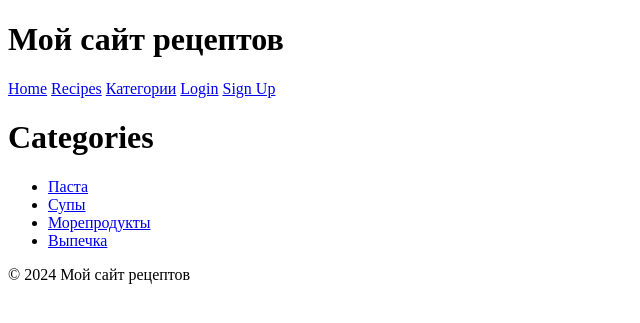
After one commit to Surnaya/Django_Final, a Django app: page /category/ in a window 1280 px wide. The commit adds this page. Shown: the top 323 px of the page, without its empty margins (0-640 px from the left). Run offline with Django 4.2, Linux system fonts and the light colour scheme; data comes from the database, SQL or seed files in the repository; both versions use the stored data as it was after the commit.

Commit message:
добавлена страница с категориями, отлажена авторизация

```diff
--- a/recipeproject/recipeproject/settings.py
+++ b/recipeproject/recipeproject/settings.py
@@ -27,7 +27,8 @@ DEBUG = True
 
 ALLOWED_HOSTS = []
 
-
+LOGIN_REDIRECT_URL = 'index'  # Перенаправление на главную страницу после логина
+LOGOUT_REDIRECT_URL = 'index'  # Перенаправление на главную страницу после выхода
 # Application definition
 
 INSTALLED_APPS = [
--- /dev/null
+++ b/recipeproject/recipesapp/templates/recipesapp/category_list.html
@@ -0,0 +1,12 @@
+{% extends 'base.html' %}
+
+{% block title %}Categories{% endblock %}
+
+{% block content %}
+    <h1>Categories</h1>
+    <ul>
+        {% for category in category %}
+            <li><a href="{% url 'category_detail' category.pk %}">{{ category.name }}</a></li>
+        {% endfor %}
+    </ul>
+{% endblock %}
--- a/recipeproject/recipesapp/templates/recipesapp/index.html
+++ b/recipeproject/recipesapp/templates/recipesapp/index.html
@@ -20,7 +20,7 @@
     {% for recipe in recipes %}
         <div class="recipe-summary">
             <h3><a href="{% url 'recipe_detail' recipe.pk %}">{{ recipe.title }}</a></h3>
-            <img src="{{ recipe.image.url }}" alt="{{ recipe.title }}">
+            <img src="{{ recipe.image.url }}" alt="{{ recipe.title }}" style="width:100px;height:auto;">
             <p>Category: {% for category in recipe.category.all %}{{ category.name }}{% if not forloop.last %}, {% endif %}{% endfor %}</p>
             <p>Cooking time: {{ recipe.cooking_time }} minutes</p>
             <p>Ingredients: {{ recipe.ingredients|truncatewords:20 }}</p>
--- a/recipeproject/recipesapp/templates/recipesapp/recipe_detail.html
+++ b/recipeproject/recipesapp/templates/recipesapp/recipe_detail.html
@@ -6,7 +6,7 @@
     <h1>{{ recipe.title }}</h1>
 <!--    <img src="{{ recipe.image.url }}" alt="{{ recipe.title }}">-->
     {% if recipe.image %}
-        <img src="{{ recipe.image.url }}" alt="{{ recipe.title }}">
+        <img src="{{ recipe.image.url }}" alt="{{ recipe.title }}" style="width:100px;height:auto;">
     {% else %}
         <p>No image available</p>
     {% endif %}
--- a/recipeproject/recipesapp/urls.py
+++ b/recipeproject/recipesapp/urls.py
@@ -1,5 +1,7 @@
 from django.urls import path
-from .views import index, recipe_create, recipe_detail, recipe_list, signup_view, login_view, recipe_delete, recipe_edit
+from .views import (index, recipe_create, recipe_detail, recipe_list,
+                    signup_view, login_view, recipe_delete, recipe_edit,
+                    category_list, category_detail)
 
 urlpatterns = [
     path('', index, name='index'),
@@ -10,5 +12,6 @@ urlpatterns = [
     path('login/', login_view, name='login'),
     path('recipe/<int:pk>/delete/', recipe_delete, name='recipe_delete'),
     path('recipe/<int:pk>/edit/', recipe_edit, name='recipe_edit'),
-
+    path('category/', category_list, name='category_list'),  # маршрут для списка категорий
+    path('category/<int:pk>/', category_detail, name='category_detail'),  # маршрут для рецептов категории
 ]
--- a/recipeproject/recipesapp/views.py
+++ b/recipeproject/recipesapp/views.py
@@ -23,6 +23,7 @@ def recipe_list(request):
 def recipe_detail(request, pk):
     recipe = Recipe.objects.get(pk=pk)
     return render(request, 'recipesapp/recipe_detail.html', {'recipe': recipe})
+
 
 def recipe_create(request):
     if request.method == 'POST':
@@ -50,6 +51,7 @@ def recipe_create(request):
         form = RecipeForm()
     return render(request, 'recipesapp/recipe_form.html', {'form': form})
 
+
 def signup_view(request):
     if request.method == 'POST':
         form = SignUpForm(request.POST)
@@ -70,6 +72,7 @@ def login_view(request):
             auth_login(request, form.get_user())
             return redirect('index')
     return render(request, 'registration/login.html', {'form': form})
+
 
 @login_required
 def recipe_delete(request, pk):
@@ -104,3 +107,14 @@ def recipe_edit(request, pk):
     else:
         form = RecipeForm(instance=recipe)
     return render(request, 'recipesapp/recipe_form.html', {'form': form, 'edit': True})
+
+
+def category_list(request):
+    category = RecipeCategory.objects.all()
+    return render(request, 'recipesapp/category_list.html', {'category': category})
+
+
+def category_detail(request, pk):
+    category = get_object_or_404(RecipeCategory, pk=pk)
+    recipes = Recipe.objects.filter(category=category)
+    return render(request, 'recipesapp/category_detail.html', {'category': category, 'recipes': recipes})
--- a/recipeproject/templates/base.html
+++ b/recipeproject/templates/base.html
@@ -11,6 +11,7 @@
         <nav>
             <a href="{% url 'index' %}">Home</a>
             <a href="{% url 'recipe_list' %}">Recipes</a>
+            <a href="{% url 'category_list' %}">Категории</a>
             {% if user.is_authenticated %}
                 <a href="{% url 'recipe_create' %}">Add New Recipe</a>
                 <a href="{% url 'logout' %}">Logout</a>
@@ -20,6 +21,17 @@
             {% endif %}
         </nav>
     </header>
+
+<!--    <aside>-->
+<!--        <h2>Categories</h2>-->
+<!--        <ul>-->
+<!--            {% for category in categories %}-->
+<!--                {% if category.pk %}-->
+<!--                    <li><a href="{% url 'category_detail' category.pk %}">{{ category.name }}</a></li>-->
+<!--                {% endif %}-->
+<!--            {% endfor %}-->
+<!--        </ul>-->
+<!--    </aside>-->
 
     <main>
         {% block content %}
```
Also changed, not shown: recipeproject/recipesapp/templates/recipesapp/category_detail.html (added, +17 -0 lines), recipeproject/db.sqlite3.
